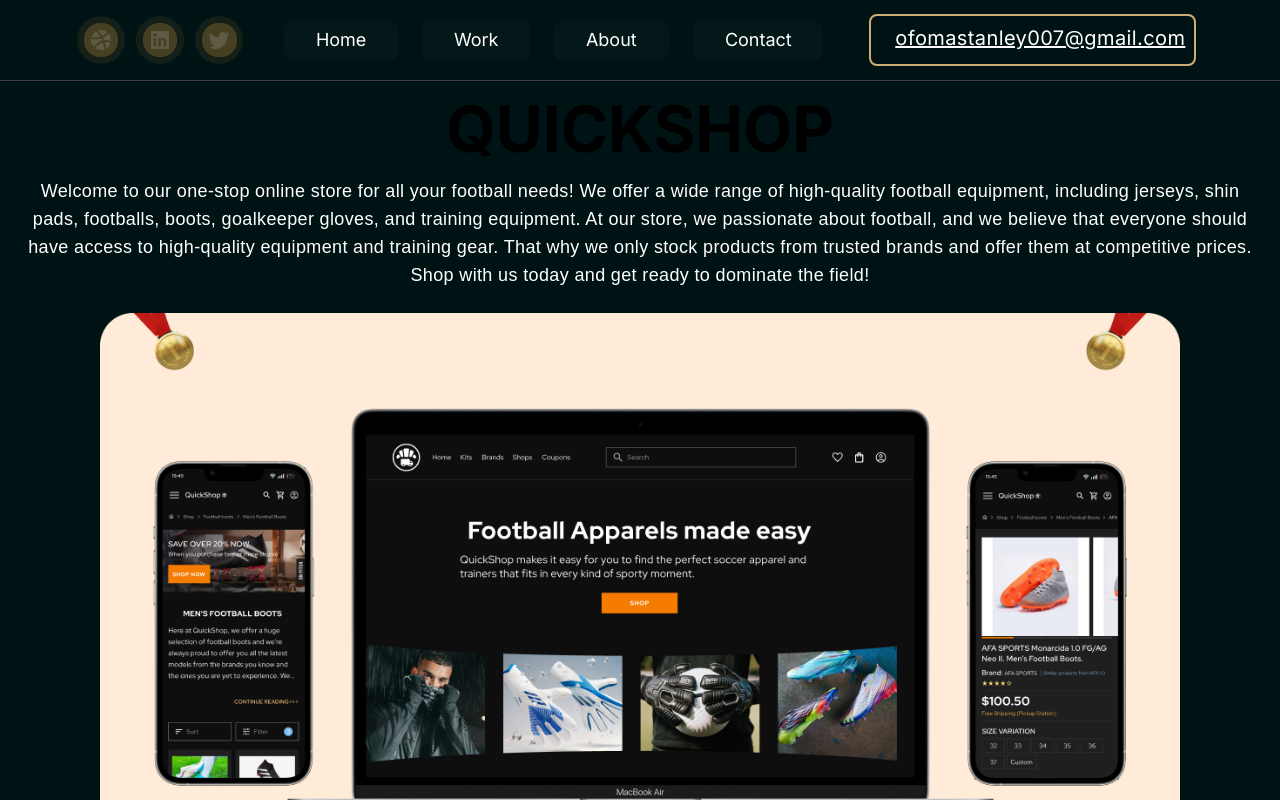
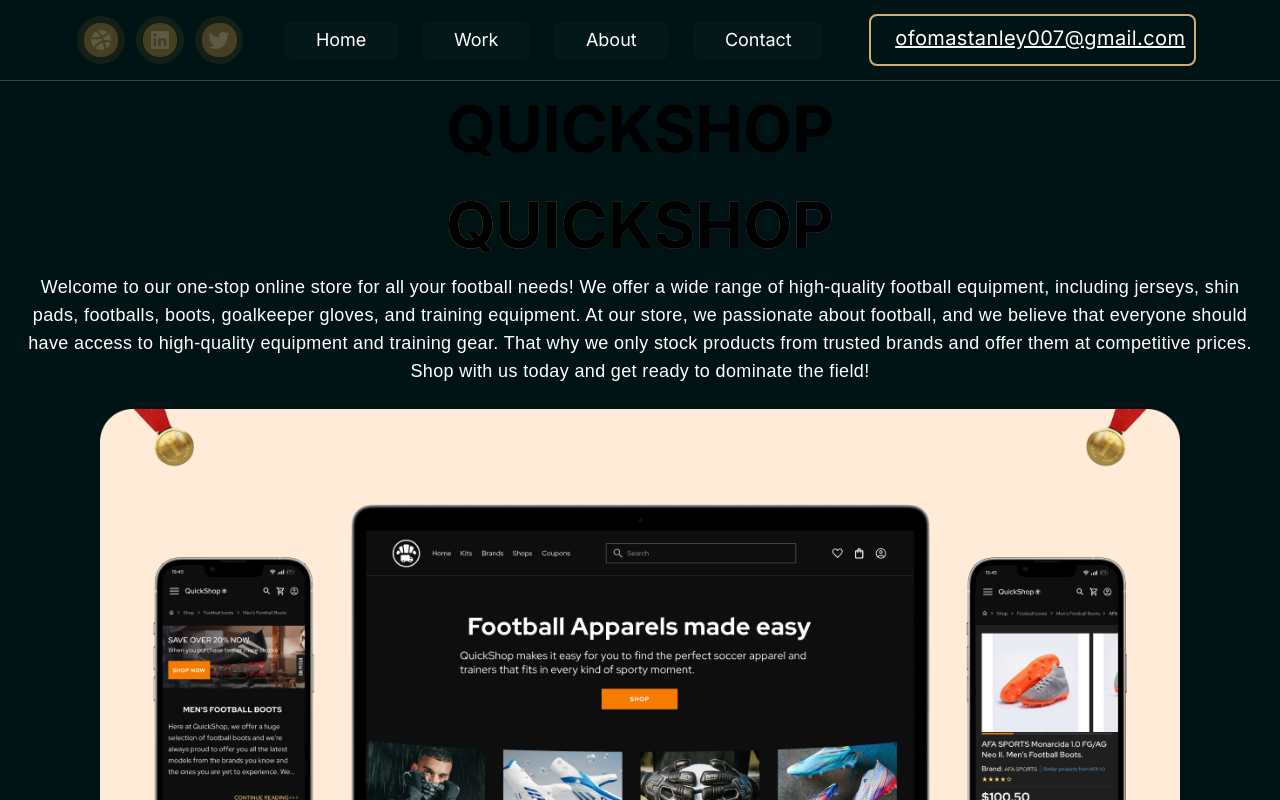
Before and after one commit to Maxwell011/portfolio-design, a Next.js app: page /Quickshop in a window 1280 px wide. Shown: the top 800 px of the page. Built offline with nearby package versions, Linux system fonts and the light colour scheme.

Commit message:
Add gradient background to Quickshop title

```diff
--- a/src/app/Quickshop/page.tsx
+++ b/src/app/Quickshop/page.tsx
@@ -8,6 +8,9 @@ export default function QuickShop() {
     <section>
       <section className="bg-black flex flex-col items-center justify-center text-center px-[100px] py-0">
         <h1 className="text-[64px] font-bold uppercase">Quickshop</h1>
+        <h1 className="text-[64px] font-bold uppercase bg-gradient-to-r from-gold via-base to-vine inline-block text-transparent bg-clip-text">
+          Quickshop
+        </h1>
         <p className="text-white text-lg font-normal tracking-[0.36px] w-[1240px] h-[116px] font-plex mb-5">
           Welcome to our one-stop online store for all your football needs! We
           offer a wide range of high-quality football equipment, including
```
